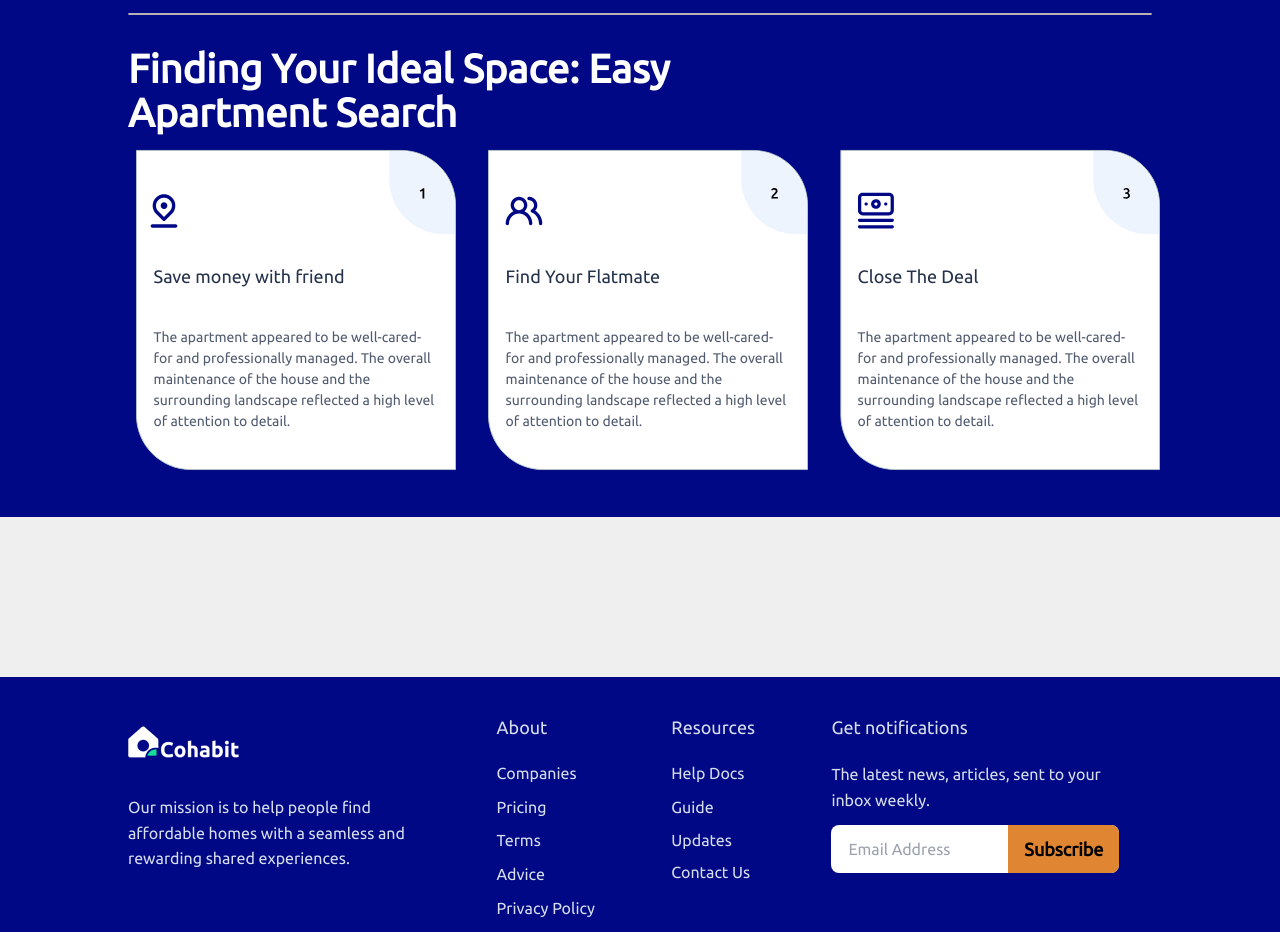
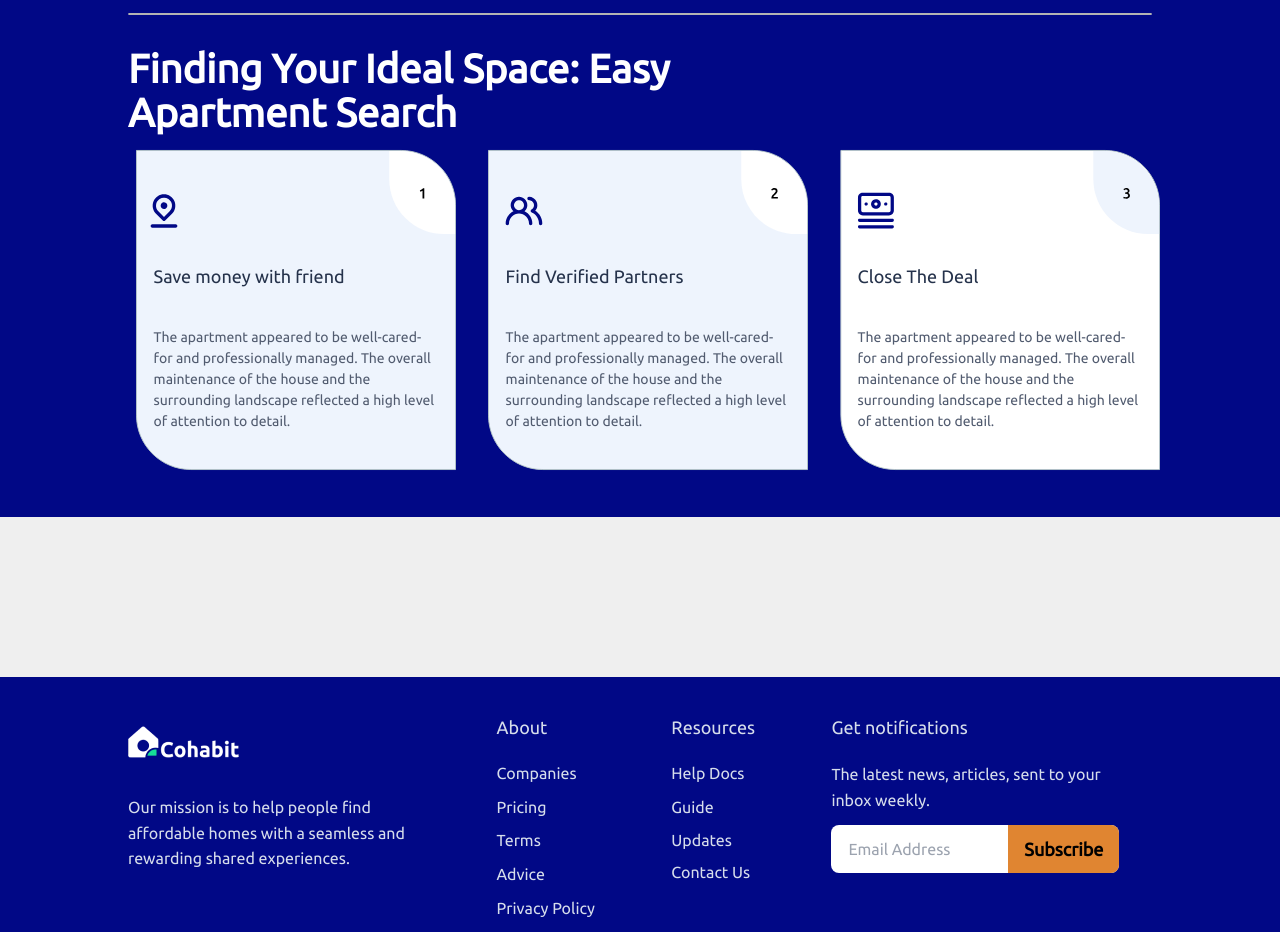
Before and after one commit to lazynerd-studios/Co-Habit-Landing, a React (Vite) app: page /about-us in a window 1280 px wide. Shown: the part 920-1852 px from the top of the page. Built offline with nearby package versions, Linux system fonts and the light colour scheme.

Commit message:
Update AboutUs.jsx

```diff
--- a/src/Components/About Us/AboutUs.jsx
+++ b/src/Components/About Us/AboutUs.jsx
@@ -118,10 +118,11 @@ const AboutUs = () => (
 
               <svg width="350" height="350" viewBox="0 0 350 350" fill="none" xmlns="http://www.w3.org/2000/svg"
                 className="w-[95%] laptop:w-full mx-2">
-                <path d="M0.5 0.5H290C322.861 0.5 349.5 27.1391 349.5 60V349.5H60C27.1391 349.5 0.5 322.861 0.5 290V0.5Z" fill="white" stroke="#B8C9C9" />
-                <path d="M277 1H289C322.137 1 349 27.8629 349 61V92H337C303.863 92 277 65.1371 277 32V1Z" fill="#EEF4FD" />
+                <path d="M0.5 0.5H290C322.861 0.5 349.5 27.1391 349.5 60V349.5H60C27.1391 349.5 0.5 322.861 0.5 290V0.5Z" fill="#EEF4FD" stroke="#B8C9C9" />
+                <path d="M277 1H289C322.137 1 349 27.8629 349 61V92H337C303.863 92 277 65.1371 277 32V1Z" fill="white" />
                 <path d="M310.44 44.216C311.059 43.9707 311.677 43.656 312.296 43.272C312.925 42.888 313.48 42.4347 313.96 41.912H315.32V53H313.384V44.504C313.096 44.728 312.733 44.9467 312.296 45.16C311.859 45.3733 311.437 45.5493 311.032 45.688L310.44 44.216Z" fill="black" />
               </svg>
+
             </div>
             {/* end of styled rectangle 1 */}
 
@@ -143,16 +144,17 @@ const AboutUs = () => (
                 level of attention to detail.
               </p>
               <h2 className="absolute text-[#25324B] w-auto ml-[2rem] laptop:px-2 mt-[8.3rem] laptop:ml-[1.1rem] tablet:mt-[9.5rem] tablet:ml-[2.5rem] laptop:mt-[8rem] text-[1.125rem] font-medium">
-                Find Your Flatmate
+                Find Verified Partners
               </h2>
               <img src={Users} className="absolute laptop:w-[2.5rem] tablet:w-[2rem] tablet:mt-[5.5rem] w-[10%] ml-[2rem] tablet:ml-[2.5rem] mt-[4.5rem] laptop:ml-[1.5rem] laptop:mt-[3.5rem]" alt="location-pin" />
 
               <svg width="350" height="350" viewBox="0 0 350 350" fill="none" xmlns="http://www.w3.org/2000/svg"
                 className="w-[95%] laptop:w-full mx-2">
-                <path d="M0.5 0.5H290C322.861 0.5 349.5 27.1391 349.5 60V349.5H60C27.1391 349.5 0.5 322.861 0.5 290V0.5Z" fill="white" stroke="#B8C9C9" />
-                <path d="M277 1H289C322.137 1 349 27.8629 349 61V92H337C303.863 92 277 65.1371 277 32V1Z" fill="#EEF4FD" />
+                <path d="M0.5 0.5H290C322.861 0.5 349.5 27.1391 349.5 60V349.5H60C27.1391 349.5 0.5 322.861 0.5 290V0.5Z" fill="#EEF4FD" stroke="#B8C9C9" />
+                <path d="M277 1H289C322.137 1 349 27.8629 349 61V92H337C303.863 92 277 65.1371 277 32V1Z" fill="white" />
                 <path d="M316.696 44.792C316.696 45.176 316.616 45.5547 316.456 45.928C316.296 46.2907 316.088 46.648 315.832 47C315.587 47.3413 315.304 47.6773 314.984 48.008C314.664 48.328 314.344 48.6427 314.024 48.952C313.853 49.112 313.661 49.304 313.448 49.528C313.235 49.752 313.032 49.976 312.84 50.2C312.648 50.424 312.483 50.6427 312.344 50.856C312.205 51.0587 312.131 51.2293 312.12 51.368H317.048V53H309.992C309.981 52.9147 309.976 52.8133 309.976 52.696C309.976 52.568 309.976 52.472 309.976 52.408C309.976 51.896 310.056 51.4267 310.216 51C310.387 50.5627 310.605 50.1573 310.872 49.784C311.139 49.4107 311.437 49.0587 311.768 48.728C312.099 48.3973 312.429 48.072 312.76 47.752C313.016 47.5067 313.261 47.2667 313.496 47.032C313.731 46.7973 313.933 46.568 314.104 46.344C314.285 46.1093 314.429 45.8747 314.536 45.64C314.643 45.3947 314.696 45.144 314.696 44.888C314.696 44.3333 314.536 43.9387 314.216 43.704C313.896 43.4693 313.507 43.352 313.048 43.352C312.749 43.352 312.472 43.3947 312.216 43.48C311.96 43.5653 311.731 43.6667 311.528 43.784C311.336 43.9013 311.165 44.024 311.016 44.152C310.867 44.2693 310.755 44.3653 310.68 44.44L309.72 43.08C310.168 42.6533 310.691 42.312 311.288 42.056C311.896 41.7893 312.547 41.656 313.24 41.656C314.424 41.656 315.293 41.9387 315.848 42.504C316.413 43.0587 316.696 43.8213 316.696 44.792Z" fill="black" />
               </svg>
+
 
             </div>
 
```
